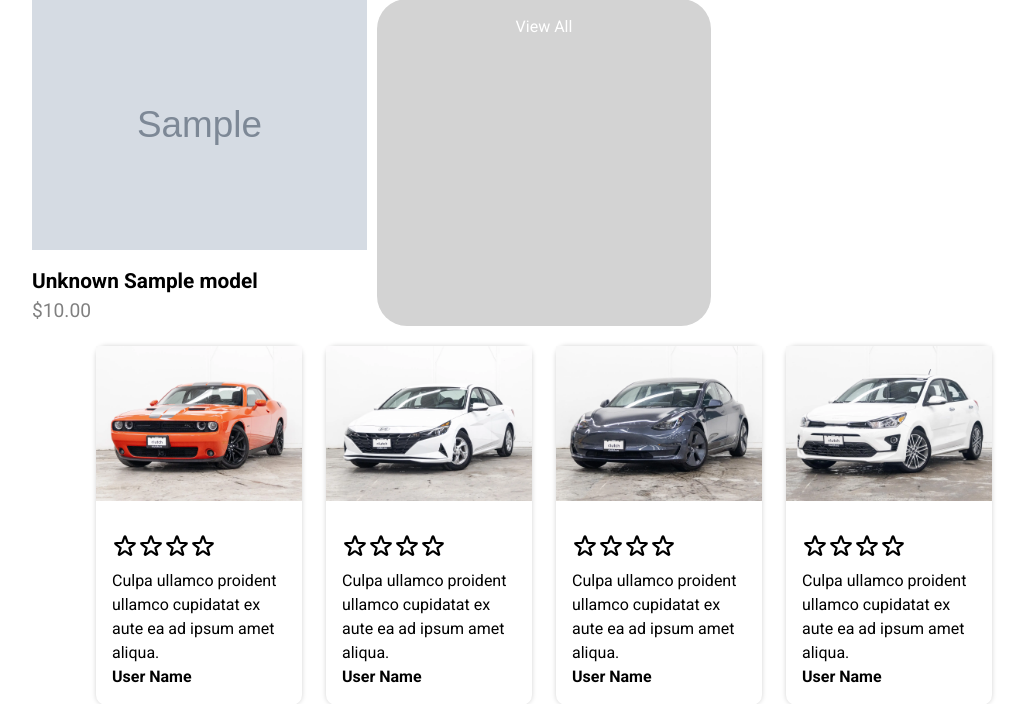
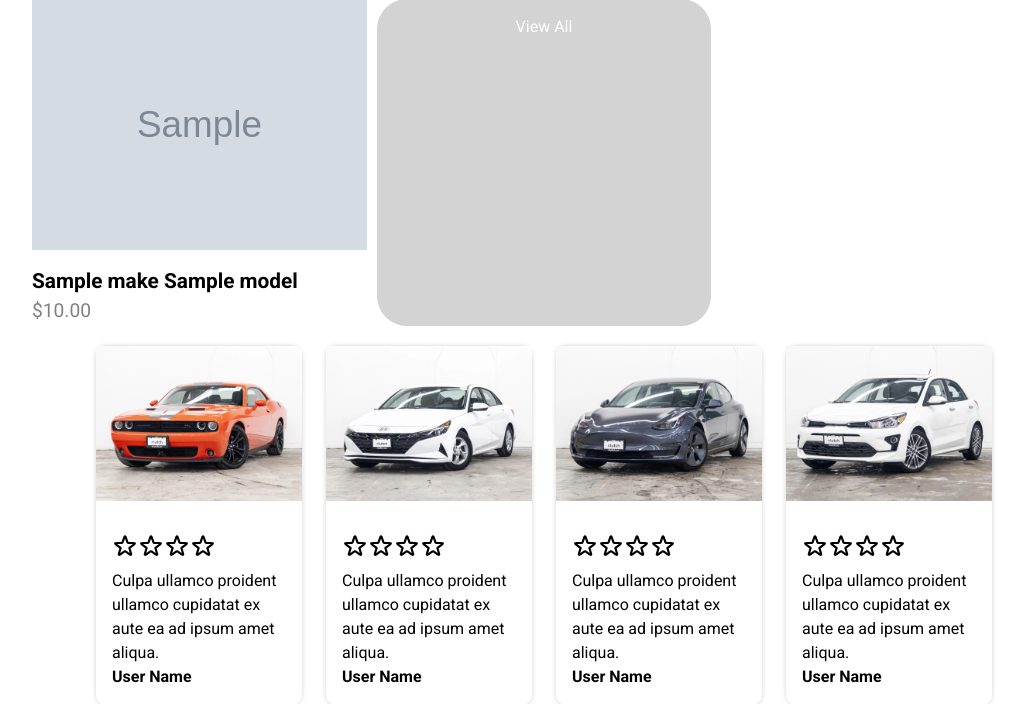
Before and after one commit to SauravSth/PHPGroupProject, a PHP site: page /home.php in a window 1280 px wide. Shown: the part 641-1345 px from the top of the page, without its empty margins (96-1120 px from the left). Run offline with PHP 8.4, Linux system fonts and the light colour scheme; tables that the repository leaves empty or names only in its code hold one stand-in row (values such as "Sample post"); some web fonts are replaced.

Commit message:
homepage bug fix

```diff
--- a/home.php
+++ b/home.php
@@ -58,7 +58,7 @@
 				<?php
 					if (!empty($models)){
 						foreach ($models as $model) {
-						$make = $db->read('makes', ['id' => $model['make_id']],1);
+						$makeResult = $db->read('makes', ['id' => $model['make_id']],1);
 						$make = $makeResult[0]['name'] ?? 'Unknown';
 
 						echo '<div class="carCard">';
```
